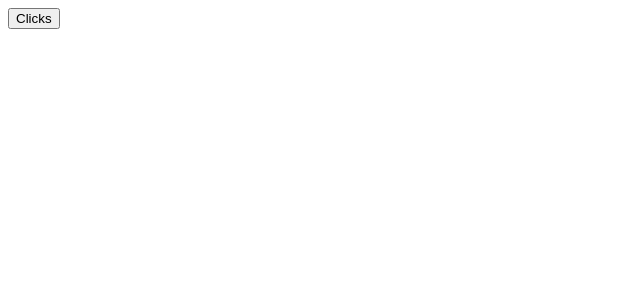
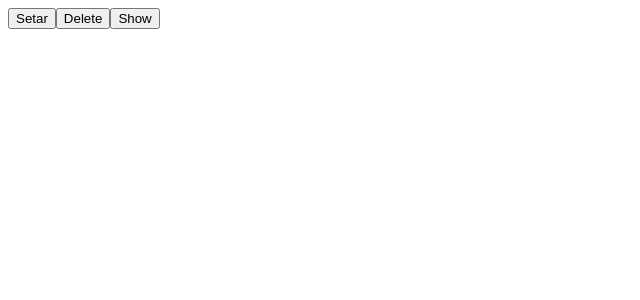
Before and after one commit to RonildoLB/meu-site, an Angular app: page / in a window 1280 px wide. Shown: the top 300 px of the page, without its empty margins (0-640 px from the left). Built offline with nearby package versions, Linux system fonts and the light colour scheme.

Commit message:
Terceiro commit

```diff
--- a/src/app/app.component.html
+++ b/src/app/app.component.html
@@ -1,6 +1,16 @@
 <div>
     <button (click)="click()">
-        Clicks
+        Setar
     </button>
+
+    <button (click)="delete()">
+        Delete
+    </button>
+
+    <button (click)="show()">
+        Show
+    </button>
+
+    <h1>{{ name }}</h1>
 </div>
 <router-outlet/>
--- a/src/app/app.component.ts
+++ b/src/app/app.component.ts
@@ -8,9 +8,19 @@ import { RouterOutlet } from '@angular/router';
   styleUrl: './app.component.scss'
 })
 export class AppComponent {
-  title = 'meu_site';
+  title = 'meu_site'
+  name = ""
 
   click() {
-    localStorage.setItem('chave', 'valor');
+    localStorage.setItem('usuario', 'valor')
+  }
+
+  delete() {
+    localStorage.clear()
+  }
+
+  show() {
+    const usuario = localStorage.getItem('usuario')
+    this.name = usuario ?? ''
   }
 }
```
